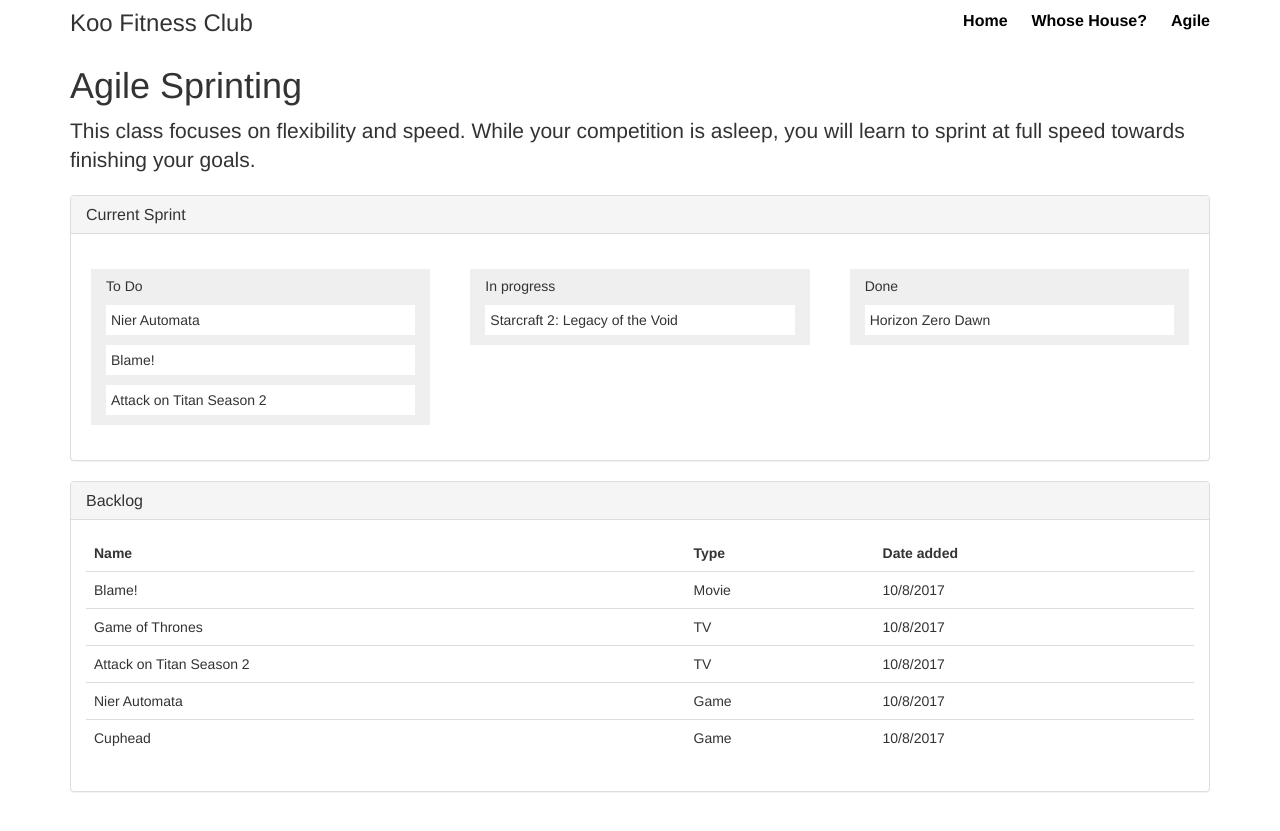
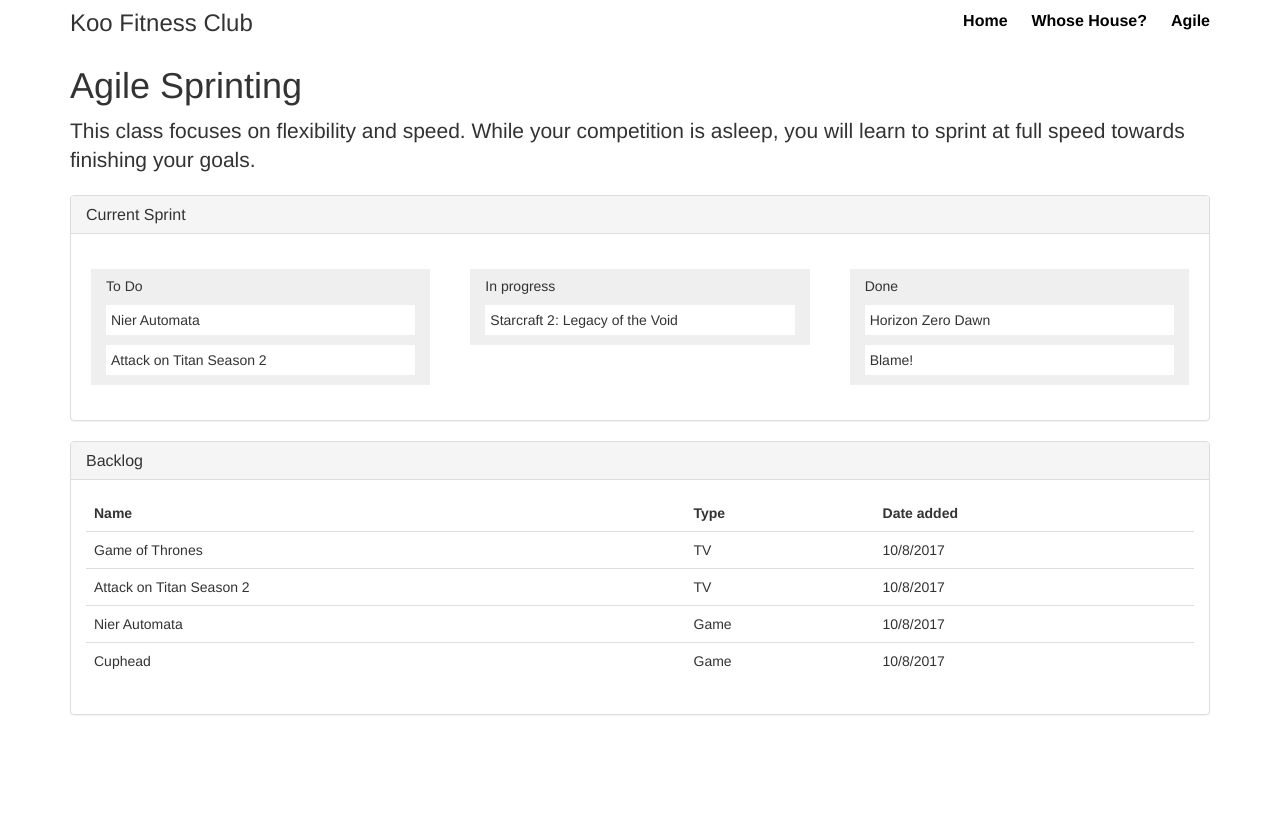
Before and after one commit to gkoo/koofitness.club, a Jekyll site: the page agile.html, which Jekyll copies as it is, in a window 1280 px wide. Shown: the top 831 px of the page. Built offline with Jekyll 4.4.1, drawn with Linux system fonts in a browser that asks for light colours; nearby versions of some CDN libraries; library files that are not in the unit come from our copies.

Commit message:
done with blame exclamation mark

```diff
--- a/agile.html
+++ b/agile.html
@@ -59,9 +59,6 @@
                     Nier Automata
                   </div>
                   <div class="sprint-task">
-                    Blame!
-                  </div>
-                  <div class="sprint-task">
                     Attack on Titan Season 2
                   </div>
                 </div>
@@ -75,6 +72,9 @@
                   <h5>Done</h5>
                   <div class="sprint-task">
                     Horizon Zero Dawn
+                  </div>
+                  <div class="sprint-task">
+                    Blame!
                   </div>
                 </div>
               </div>
@@ -95,11 +95,6 @@
                   </tr>
                 </thead>
                 <tbody>
-                  <tr>
-                    <td>Blame!</td>
-                    <td>Movie</td>
-                    <td>10/8/2017</td>
-                  </tr>
                   <tr>
                     <td>Game of Thrones</td>
                     <td>TV</td>
```
